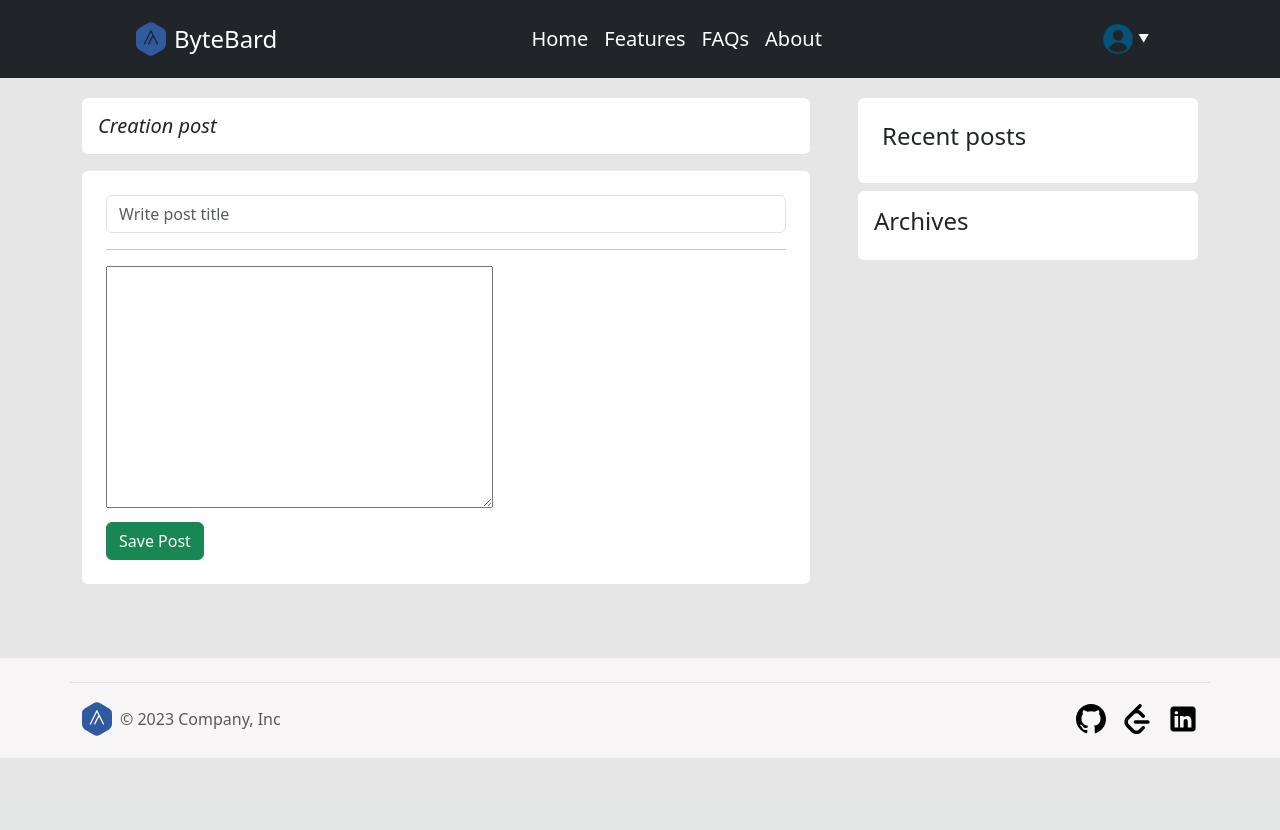
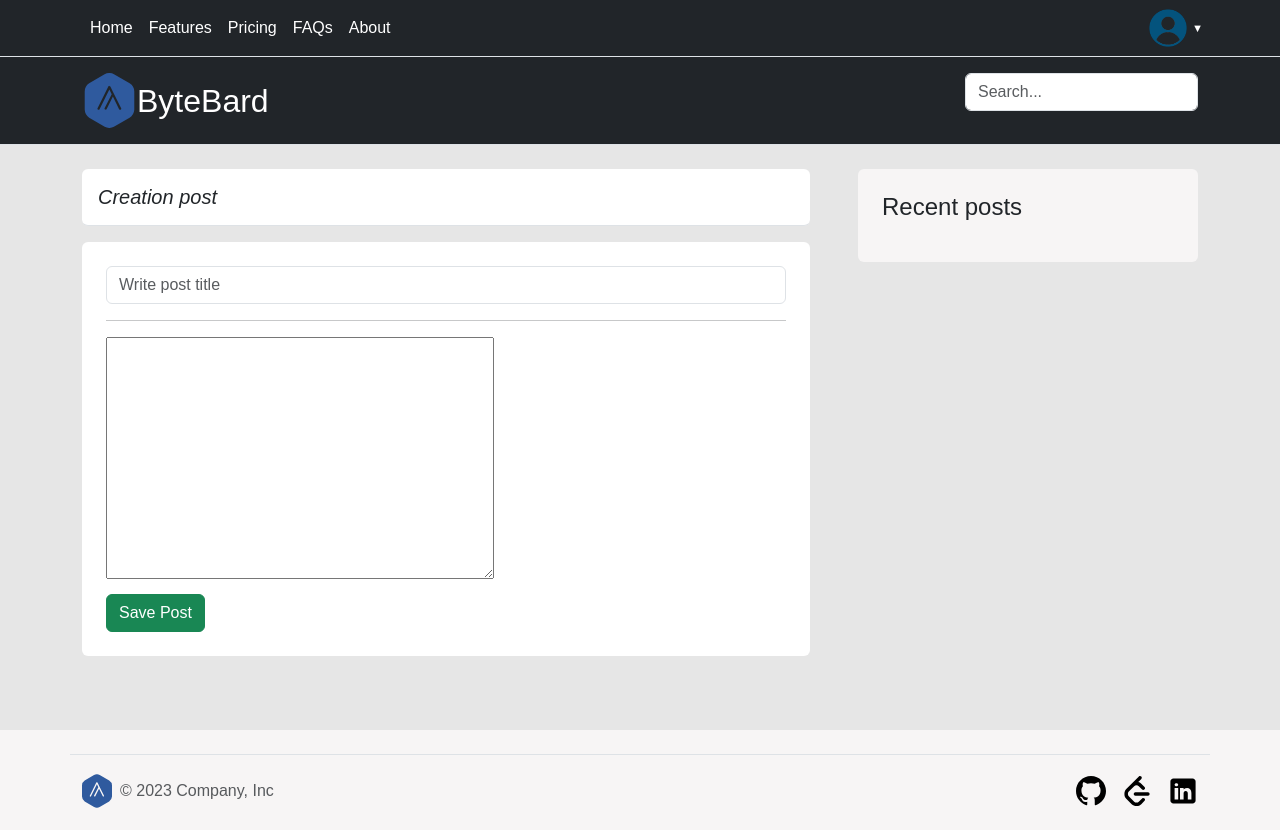
Before and after one commit to MorkvargIX/ByteBard, a Django app: page /create/ in a window 1280 px wide. Before the commit the page ends 758 px from the top, so only its background shows below. Run offline with Django 5.2, Linux system fonts and the light colour scheme; the visitor is signed in with stand-in values (Sample User, id 1); data that the repository does not hold is empty; parts of the project's set-up code (start-up, migrations or seed data) failed here and were passed over; some libraries are stand-ins or nearby versions.

Commit message:
Changed header, search field and font

```diff
--- a/mysite/blog/forms.py
+++ b/mysite/blog/forms.py
@@ -30,14 +30,7 @@ class CreationPostForm(forms.ModelForm):
 
 
 class SearchFrom(forms.Form):
-    query = forms.CharField(widget=forms.TextInput(attrs={
-            'type': 'search',
-            'class': 'form-control rounded',
-            'style': 'your-title-style',
-            'placeholder': 'Search....',
-            'aria-label': "Search"
-        }
-    ))
+    query = forms.CharField()
 
 
 class UserCreationForm(BaseUserCreationForm):
--- a/mysite/blog/static/css/blog.css
+++ b/mysite/blog/static/css/blog.css
@@ -1,13 +1,7 @@
-@font-face {
-    font-family: 'gunny';
-    src: url("ByteBard/mysite/blog/static/fonts/gunnyrewritten.woff2") format('woff2');
-    font-weight: normal;
-    font-style: normal;
-}
-
 *{
     margin: 0;
     padding: 0;
+    font-family: Fantasy;
 }
 
 .main-blocks-wrapper{
@@ -22,32 +16,6 @@ main{
 
 
 /* header */
-.header{
-    margin-bottom: 20px;
-}
-
-.header-nav-bar{
-    font-size: 20px;
-}
-
-.header-container{
-    padding: 0 120px;
-}
-
-.logo-text{
-    padding-left: 8px;
-}
-
-.header-search{
-    border-radius: 4px;
-    color: white;
-    background-color: white;
-}
-
-.navigator-toolbar{
-    margin-left: 30px;
-}
-
 .my-dropdown {
     position: relative;
     display: inline-block;
@@ -274,6 +242,7 @@ input[type="submit"]{
     display: flex;
     align-items: center;
     font-size: 16px;
+    padding-left: 20px;
     color: #333;
 }
 
@@ -286,7 +255,6 @@ input[type="submit"]{
     display: flex;
     justify-content: space-between;
     max-width: 700px;
-    padding-left: 20px;
     list-style-type: none;
 }
 
@@ -303,9 +271,7 @@ input[type="submit"]{
     font-size: 26px;
 }
 
-.like-elements{
-    padding-left: 30px;
-}
+
 
 .like-elements p{
     pointer-events: none;
@@ -382,14 +348,6 @@ input[type="submit"]{
 .info-panel{
     padding-top: 10px;
     background-color: rgb(247, 245, 245);
-}
-
-.info-panel-name{
-    padding-left: 20px;
-}
-
-.info-panel-element{
-    padding-left: 20px;
 }
 
 .archive-block{
--- a/mysite/blog/templates/blog/header.html
+++ b/mysite/blog/templates/blog/header.html
@@ -1,30 +1,17 @@
 {% load static %}
-
-<header class="p-3 text-bg-dark header">
-        <div class="header-container">
-          <div class="d-flex flex-wrap align-items-center justify-content-center justify-content-md-between">
-            <a href="{% url 'blog:post_list' %}" class="d-flex align-items-center mb-2 mb-lg-0 text-white text-decoration-none">
-              <img src="{% static 'logo/logo.svg' %}" alt="#logo-svg">
-              <span class="fs-4 logo-text">ByteBard</span>
-            </a>
-
-            <ul class="nav col-12 col-md-auto mb-2 justify-content-center mb-md-0 header-nav-bar">
-              <li><a href="{% url 'blog:post_list' %}" class="nav-link px-2 text-white">Home</a></li>
-              <li><a href="#" class="nav-link px-2 text-white">Features</a></li>
-              <li><a href="#" class="nav-link px-2 text-white">FAQs</a></li>
-              <li><a href="#" class="nav-link px-2 text-white">About</a></li>
+<nav class="py-2 text-bg-dark border-bottom ">
+    <div class="container d-flex flex-wrap">
+      <ul class="nav me-auto">
+        <li class="nav-item"><a href="#" class="nav-link link-body-emphasis px-2 active text-white" aria-current="page">Home</a></li>
+        <li class="nav-item"><a href="#" class="nav-link link-body-emphasis px-2 text-white">Features</a></li>
+        <li class="nav-item"><a href="#" class="nav-link link-body-emphasis px-2 text-white">Pricing</a></li>
+        <li class="nav-item"><a href="#" class="nav-link link-body-emphasis px-2 text-white">FAQs</a></li>
+        <li class="nav-item"><a href="#" class="nav-link link-body-emphasis px-2 text-white">About</a></li>
       </ul>
-
-
-
-            <div class="text-end d-flex flex-wrap justify-content-md-between">
-                <form class="col-12 col-lg-auto mb-3 mb-lg-0 me-lg-3 header-search" role="search" action="{% url 'blog:post_list' %}" method="get">
-                    {{search_form.query}}
-                </form>
       {% if request.user.is_authenticated %}
         <div class="my-dropdown">
           <a href="#" class="my-dropdown-toggle" data-bs-toggle="dropdown" aria-expanded="true">
-                          <img src="{% static 'img/standard_user_icon.png' %}" alt="#user_icon" width="32" height="32" class="rounded-circle">
+              <img src="{% static 'img/standard_user_icon.png' %}" alt="#user_icon" width="40" height="40" class="rounded-circle">
               <span class="arrow-down">&#9660;</span>
           </a>
           <ul class="my-dropdown-menu">
@@ -36,10 +23,23 @@
           </ul>
         </div>
       {% else %}
-                <a href="{% url 'blog:user_login' %}"><button type="button" class="btn btn-outline-light me-2">Login</button></a>
-                <a href="{% url 'blog:user_registration' %}"><button type="button" class="btn btn-warning">Sign-up</button></a>
+          <ul class="nav">
+            <li class="nav-item"><a href="{% url 'blog:user_login' %}" class="nav-link link-body-emphasis px-2 text-white">Login</a></li>
+            <li class="nav-item"><a href="{% url 'blog:user_registration' %}" class="nav-link link-body-emphasis px-2 text-white">Sign up</a></li>
+          </ul>
       {% endif %}
+
+
     </div>
-          </div>
+  </nav>
+<header class="py-3 mb-4 border-bottom text-bg-dark">
+    <div class="container d-flex flex-wrap justify-content-center">
+      <a href="{% url 'blog:post_list' %}" class="d-flex align-items-center mb-3 mb-lg-0 me-lg-auto link-body-emphasis text-decoration-none">
+          <img src="{% static 'logo/logo.svg' %}" alt="#logo_svg" width="55" height="55">
+        <span class="fs-2 text-white" >ByteBard</span>
+      </a>
+      <form class="col-12 col-lg-auto mb-3 mb-lg-0" role="search" method="get" action="{% url 'blog:post_list' %}">
+        <input name="query" type="search" class="form-control" placeholder="Search..." aria-label="Search">
+      </form>
     </div>
 </header>
--- a/mysite/blog/templates/blog/post/create.html
+++ b/mysite/blog/templates/blog/post/create.html
@@ -42,12 +42,8 @@
         </div>
         <div class="col-md-4">
             <div class="position-sticky" style="top: 2rem;">
-                <div class="p-4 mb-2 bg-white rounded">
-                    <h4>Recent posts</h4>
-                </div>
-                <div class="p-3 mb-2 bg-white rounded">
-                    <h4>Archives</h4>
-                </div>
+                {% include "blog/post/includes/recent_posts.html" %}
+
             </div>
         </div>
     </div>
--- a/mysite/blog/templates/blog/post/includes/best_blogs.html
+++ b/mysite/blog/templates/blog/post/includes/best_blogs.html
@@ -1,4 +1,4 @@
-<div class="info-panel rounded">
+<div class="info-panel rounded p-4 mb-4">
     <h4 class="info-panel-name">Best blogs</h4>
     <ul class="list-unstyled">
       {% for blog in best_blogs %}
--- a/mysite/blog/templates/blog/post/includes/recent_posts.html
+++ b/mysite/blog/templates/blog/post/includes/recent_posts.html
@@ -1,9 +1,9 @@
-<div class="info-panel rounded">
+<div class="info-panel rounded p-4">
     <h4 class="info-panel-name">Recent posts</h4>
     <ul class="list-unstyled">
       {% for post in recent_posts %}
       <li>
-        <a href="{{ blog.get_absolute_url }}" class=" info-panel-element d-flex flex-column flex-lg-row gap-3 align-items-start align-items-lg-center py-3 link-body-emphasis text-decoration-none border-top rounded">
+        <a href="{{ post.get_absolute_url }}" class=" info-panel-element d-flex flex-column flex-lg-row gap-3 align-items-start align-items-lg-center py-3 link-body-emphasis text-decoration-none border-top rounded">
           <div class="col-lg-8">
             <h6 class="mb-0">{{ post.title }}</h6>
             <small class="text-body-secondary">{{ post.publish }}</small>
--- a/mysite/blog/templates/blog/post/list.html
+++ b/mysite/blog/templates/blog/post/list.html
@@ -19,7 +19,7 @@
         <div class="blog-post rounded">
           <div class="border-post-elements">
             <div class="list-post-body">
-              <h2 class="display-5 link-body-emphasis mb-1 post-title">{{ post.title|title }}</h2>
+              <h2 class="display-5 link-body-emphasis mb-1 post-title fw-bold">{{ post.title|title }}</h2>
               <p class="blog-post-meta">{{ post.publish }} | <a href="#">{{ post.author }}</a></p>
               <hr>
               <p>{{ post.body|markdown|truncatewords_html:60 }}</p>
--- a/mysite/blog/views.py
+++ b/mysite/blog/views.py
@@ -1,5 +1,4 @@
 from django.http import HttpResponse, JsonResponse
-from django.conf import settings
 from django.db.models import Count, F, Q
 from django.utils.text import slugify
 from django.core.mail import send_mail
@@ -18,13 +17,12 @@ from .forms import SubscriptionForm, CommentForm, SearchFrom, UserCreationForm,
 
 
 def post_list(request, tag_slug=None):
-    search_form = SearchFrom()
-    query = None
+    query = request.GET.get('query', None)
 
     all_posts = Post.published.all()
     all_tags = Tag.objects.all()
 
-    if 'query' in request.GET:
+    if query:
         search_form = SearchFrom(request.GET)
         if search_form.is_valid():
             query = search_form.cleaned_data['query']
@@ -60,7 +58,6 @@ def post_list(request, tag_slug=None):
         'all_tags': all_tags,
         'best_blogs': best_blogs,
         'query': query,
-        'search_form': search_form,
     })
 
 
@@ -100,6 +97,7 @@ def post_detail(request, id, slug):
 
 @login_required(login_url='blog:user_login')
 def post_create(request):
+    recent_posts = Post.published.all()[:5]
     if request.method == 'POST':
         form = CreationPostForm(data=request.POST)
         if form.is_valid():
@@ -113,7 +111,7 @@ def post_create(request):
                 post.tags.add(tag_instance)
             post.save()
     form = CreationPostForm()
-    return render(request, 'blog/post/create.html', {'form': form})
+    return render(request, 'blog/post/create.html', {'form': form, 'recent_posts': recent_posts})
 
 
 def user_registration(request):
@@ -152,8 +150,6 @@ def newsletter_subscription(request, post_id):
     post = get_object_or_404(Post, id=post_id)
     author = post.author
     current_user = get_object_or_404(User, username=request.user.username)
-    print(author)
-    print(current_user)
     if current_user and email_form.is_valid() and author != current_user:
         subscription = Subscriber(username=current_user.username, email=email_form.cleaned_data['email'], author=author)
         subscription.save()
@@ -166,7 +162,6 @@ def newsletter_subscription(request, post_id):
 def post_comment(request, post_id):
     post = get_object_or_404(Post, id=post_id, status=Post.Status.PUBLISHED)
     user = request.user
-    comment = None
     form = CommentForm(data=request.POST)
     if form.is_valid():
         comment = form.save(commit=False)
```
Also changed, not shown: mysite/blog/templates/blog/post/includes/post_info.html (+5 -4 lines), mysite/blog/static/fonts/gunnyrewritten.woff2 (deleted). Lines whose indentation alone changed are shown as unchanged.
